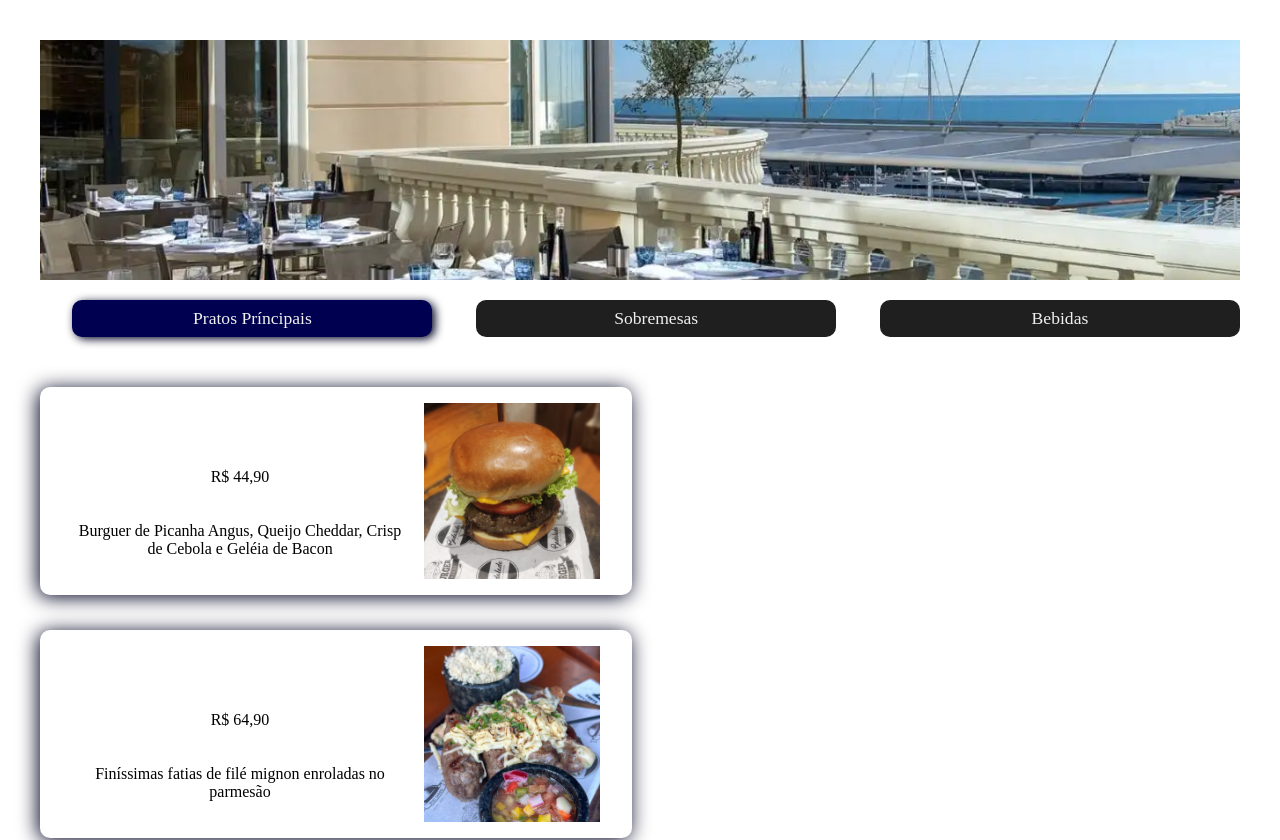
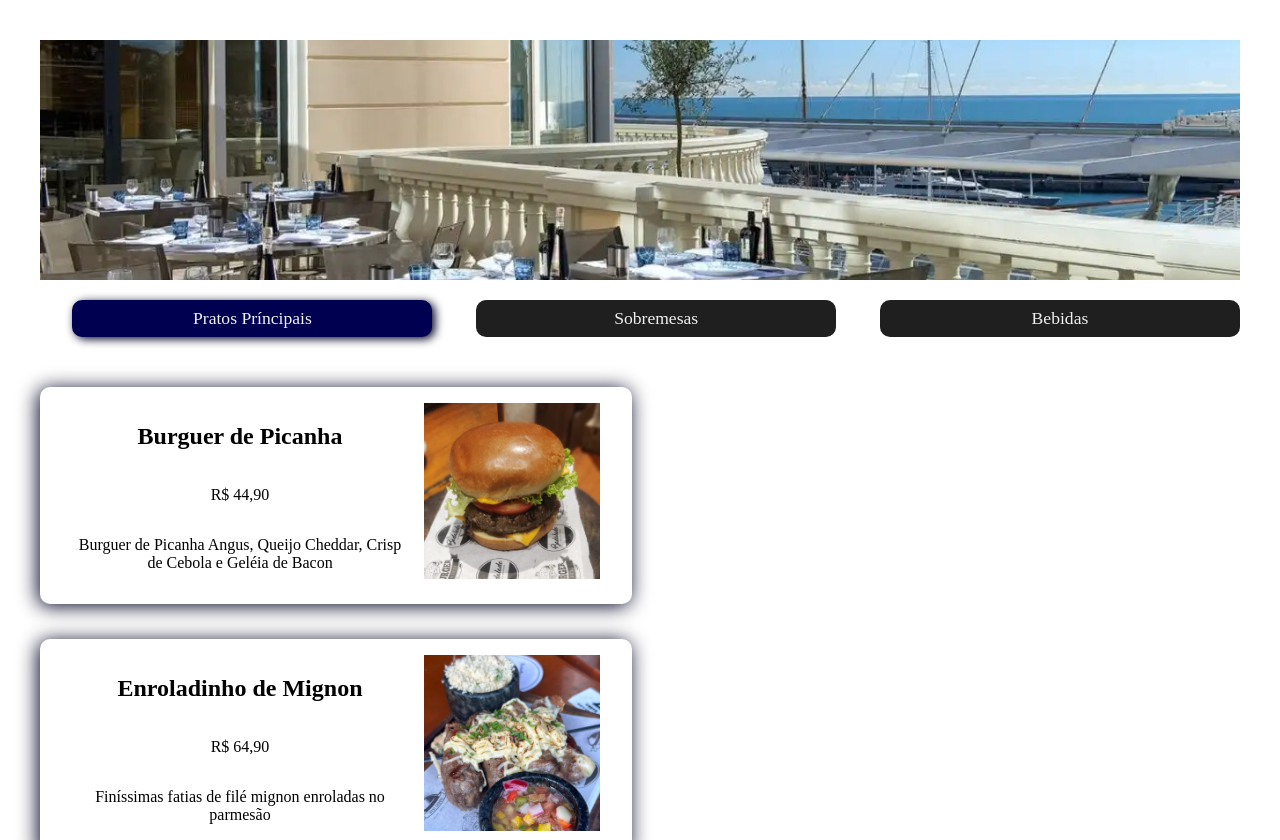
Before and after one commit to FrankMarcelino/projeto-cardapio-digital, a React (Vite) app in the folder hashtaurante/: page / in a window 1280 px wide. Shown: the top 840 px of the page. Built offline with nearby package versions, Linux system fonts and the light colour scheme.

Commit message:
corrigido bug com os nomes dos pratos

```diff
--- a/hashtaurante/src/App.jsx
+++ b/hashtaurante/src/App.jsx
@@ -8,7 +8,7 @@ export function App() {
       <img src={Hashtaurante} alt="Logo da Hashtaurante" className="capa" />
       <Navegacao />
       <div className="menu">
-       {pratosPrincipais.map(item => <ItemCardapio nome={item.name} descricao={item.descricao} preco={item.preco} imagem={item.imagem}/>)}
+       {pratosPrincipais.map(item => <ItemCardapio nome={item.nome} descricao={item.descricao} preco={item.preco} imagem={item.imagem}/>)}
       </div>
     </>
 }
--- a/hashtaurante/src/assets/ItemCardapio.jsx
+++ b/hashtaurante/src/assets/ItemCardapio.jsx
@@ -1,7 +1,7 @@
 export function ItemCardapio(props) {
     return <div className="container-item-cardapio">
           <div>
-            <h2>{props.name}</h2>
+            <h2>{props.nome}</h2>
             <p>{props.preco}</p>
             <p>{props.descricao}</p>
           </div>
```
